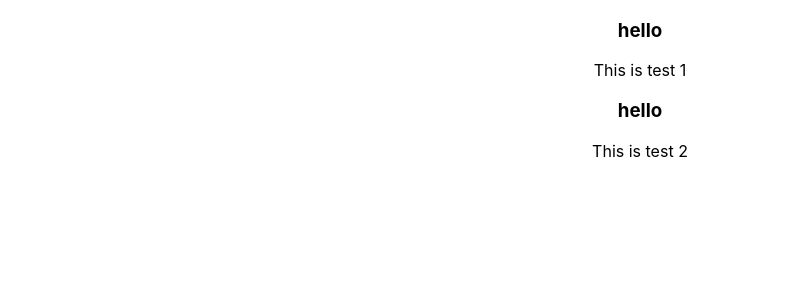
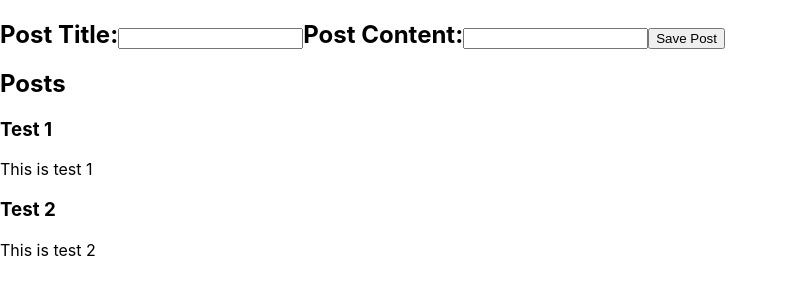
Before and after one commit to KenPhetmany/React-TutorialRedux, a React (Create React App) app: page / in a window 1280 px wide. Shown: the top 300 px of the page, without its empty margins (0-788 px from the left). Built offline with nearby package versions, Linux system fonts and the light colour scheme.

Commit message:
Added New feature to add a Todo. Now implementing showing a Single Todo

```diff
--- a/package.json
+++ b/package.json
@@ -15,6 +15,7 @@
     "react": "^17.0.2",
     "react-dom": "^17.0.2",
     "react-redux": "^7.2.6",
+    "react-router-dom": "^6.2.2",
     "react-scripts": "5.0.0",
     "typescript": "~4.1.5"
   },
--- a/src/App.tsx
+++ b/src/App.tsx
@@ -1,13 +1,24 @@
 import React from "react";
-import logo from "./logo.svg";
-import { Counter } from "./features/counter/Counter";
 import "./App.css";
-import { TodoList } from "./features/todoList/TodoList";
+import { Route, Routes } from "react-router-dom";
+import TodoList from "./features/todoList/TodoList";
+import AddTodo from "./features/addTodo/AddTodo";
+import SingleTodo from "./features/singleTodo/SingleTodo";
 
 function App() {
   return (
-    <div className="App">
-      <TodoList />
+    <div>
+      <Routes>
+        <Route
+          path="/"
+          element={
+            <>
+              <AddTodo />
+              <TodoList />
+            </>
+          }
+        />
+      </Routes>
     </div>
   );
 }
--- /dev/null
+++ b/src/features/addTodo/AddTodo.tsx
@@ -0,0 +1,54 @@
+import React, { useState } from "react";
+import { useDispatch } from "react-redux";
+import { nanoid } from "@reduxjs/toolkit";
+import { todoAdded } from "../../services/reducers/todo/todoSlice";
+
+const AddTodo = () => {
+  const [title, setTitle] = useState("");
+  const [description, setDescription] = useState("");
+  const dispatch = useDispatch();
+
+  const onTodoAdded = () => {
+    if (title && description) {
+      dispatch(
+        todoAdded({
+          id: nanoid(),
+          title,
+          description,
+        })
+      );
+
+      setTitle("");
+      setDescription("");
+    }
+  };
+  return (
+    <div>
+      <h2>
+        <form action="submit">
+          <label htmlFor="postTitle">Post Title:</label>
+          <input
+            type="text"
+            id="postTitle"
+            name="postTitle"
+            value={title}
+            onChange={(e) => setTitle(e.target.value)}
+          />
+          <label htmlFor="postContent">Post Content:</label>
+          <input
+            type="text"
+            id="postContent"
+            name="postContent"
+            value={description}
+            onChange={(e) => setDescription(e.target.value)}
+          />
+          <button type="button" onClick={onTodoAdded}>
+            Save Post
+          </button>
+        </form>
+      </h2>
+    </div>
+  );
+};
+
+export default AddTodo;
--- /dev/null
+++ b/src/features/singleTodo/SingleTodo.tsx
@@ -0,0 +1,29 @@
+import * as React from "react";
+import { useSelector } from "react-redux";
+import { RootState } from "../../services/store";
+
+const SingleTodo = ({ match }: { match: any }) => {
+  const { todoId } = match.params;
+
+  const todo = useSelector((state: RootState) =>
+    state.todos.find((todo) => todo.id === todoId)
+  );
+  if (!todo) {
+    return (
+      <section>
+        <h2>Post not found!</h2>
+      </section>
+    );
+  }
+
+  return (
+    <section>
+      <article className="post">
+        <h2>{todo.title}</h2>
+        <p className="post-content">{todo.description}</p>
+      </article>
+    </section>
+  );
+};
+
+export default SingleTodo;
--- a/src/features/todoList/TodoList.tsx
+++ b/src/features/todoList/TodoList.tsx
@@ -2,16 +2,24 @@ import React from "react";
 import { useSelector } from "react-redux";
 import { RootState } from "../../services/store";
 
-export const TodoList = () => {
+const TodoList = () => {
   let todos = useSelector((state: RootState) => {
     return state.todos;
   });
-  const renderedPosts = todos.map((todo: any) => (
-    <div>
-      <h3>hello</h3>
-      <p>{todo.description}</p>
-    </div>
+
+  const renderedPosts = todos.map((todo) => (
+    <article className="post-excerpt" key={todo.id}>
+      <h3>{todo.title}</h3>
+      <p className="post-content">{todo.description.substring(0, 100)}</p>
+    </article>
   ));
 
-  return <div>{renderedPosts}</div>;
+  return (
+    <section>
+      <h2>Posts</h2>
+      {renderedPosts}
+    </section>
+  );
 };
+
+export default TodoList;
--- a/src/index.tsx
+++ b/src/index.tsx
@@ -5,13 +5,14 @@ import App from "./App";
 import { store } from "./services/store";
 import { Provider } from "react-redux";
 import * as serviceWorker from "./serviceWorker";
+import { BrowserRouter } from "react-router-dom";
 
 ReactDOM.render(
-  <React.StrictMode>
+  <BrowserRouter>
     <Provider store={store}>
       <App />
     </Provider>
-  </React.StrictMode>,
+  </BrowserRouter>,
   document.getElementById("root")
 );
 
--- a/src/services/reducers/todo/todoSlice.tsx
+++ b/src/services/reducers/todo/todoSlice.tsx
@@ -8,7 +8,12 @@ const initialState = [
 const todoSlice = createSlice({
   name: "todos",
   initialState,
-  reducers: {},
+  reducers: {
+    todoAdded(state, action) {
+      state.push(action.payload);
+    },
+  },
 });
 
+export const { todoAdded } = todoSlice.actions;
 export default todoSlice.reducer;
```
Also changed, not shown: 1 other file (tests, documents, lock files or other folders).
